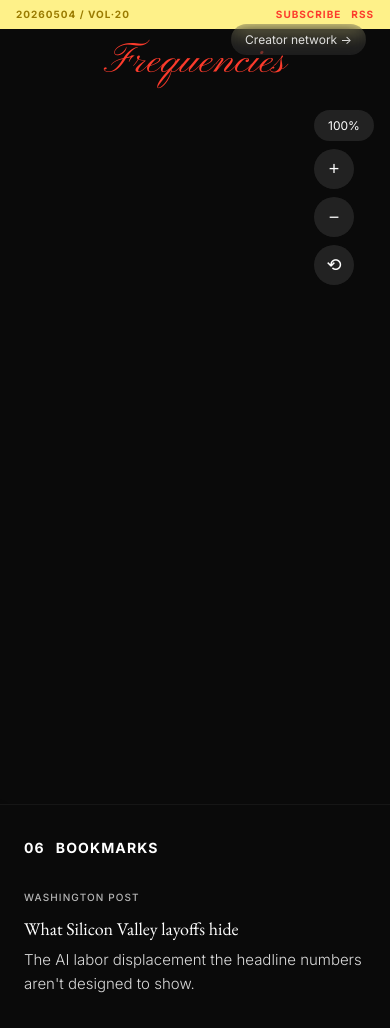
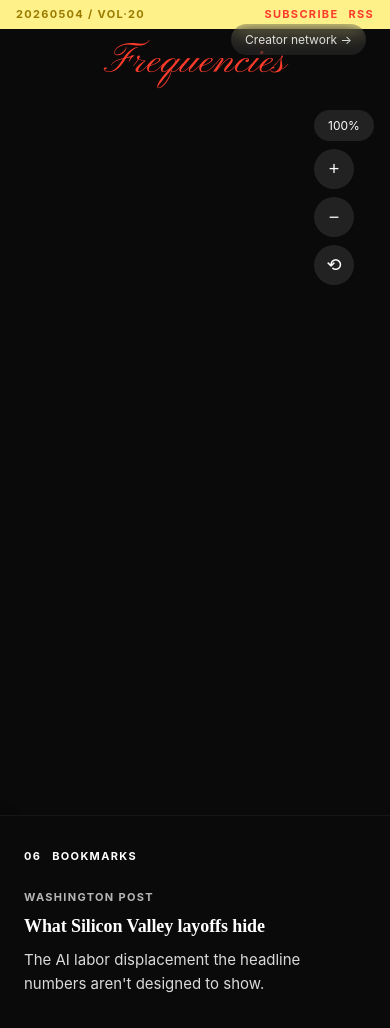
Before and after one commit to rafaca/Carpeta, a PHP site: page / in a window 390 px wide. Run offline with PHP 8.4, Linux system fonts and the light colour scheme.

Commit message:
Apply deduplicated FREQZ typography system to styles.css
Mirrors the seven text styles consolidated in Figma (Display H1–H3,
Body Callout/Standfirst/Paragraph/Eyebrow). Adds CSS custom properties
for the three font families and `.t-*` utility classes per style, then
updates existing typography rules (top bar, bookmarks heading, bookmark
title/desc/source, pull-quote) to use the new tokens.

https://claude.ai/code/session_01ScKKQkcEKoEczbFitqAzyU

```diff
--- a/styles.css
+++ b/styles.css
@@ -2,6 +2,77 @@
     margin: 0;
     padding: 0;
     box-sizing: border-box;
+}
+
+/* Typography tokens — synced with Figma styles (FREQZ) */
+:root {
+    --font-display: 'Firelli Variable', 'Times New Roman', serif;
+    --font-body: 'Questa Sans', -apple-system, BlinkMacSystemFont, 'Segoe UI', Roboto, sans-serif;
+    --font-eyebrow: 'Panel', -apple-system, BlinkMacSystemFont, 'Segoe UI', Roboto, sans-serif;
+}
+
+/* Display/H1 */
+.t-h1 {
+    font-family: var(--font-display);
+    font-weight: 400;
+    font-size: 40px;
+    line-height: 50px;
+    letter-spacing: -0.59px;
+}
+
+/* Display/H2 */
+.t-h2 {
+    font-family: var(--font-display);
+    font-weight: 400;
+    font-size: 25px;
+    line-height: 30px;
+    letter-spacing: -0.56px;
+}
+
+/* Display/H3 */
+.t-h3 {
+    font-family: var(--font-display);
+    font-weight: 400;
+    font-size: 22px;
+    line-height: 35.2px;
+    letter-spacing: -0.22px;
+}
+
+/* Body/Callout */
+.t-callout {
+    font-family: var(--font-display);
+    font-weight: 600;
+    font-size: 18px;
+    line-height: 27px;
+    letter-spacing: -0.1px;
+}
+
+/* Body/Standfirst */
+.t-standfirst {
+    font-family: var(--font-body);
+    font-weight: 500;
+    font-size: 17px;
+    line-height: 25.5px;
+    letter-spacing: 0;
+}
+
+/* Body/Paragraph */
+.t-paragraph {
+    font-family: var(--font-body);
+    font-weight: 400;
+    font-size: 15px;
+    line-height: 24px;
+    letter-spacing: 0;
+}
+
+/* Body/Eyebrow */
+.t-eyebrow {
+    font-family: var(--font-eyebrow);
+    font-weight: 700;
+    font-size: 11px;
+    line-height: 17.6px;
+    letter-spacing: 1.32px;
+    text-transform: uppercase;
 }
 
 html, body {
@@ -9,7 +80,7 @@ html, body {
     height: 100%;
     overflow: hidden;
     background: #0a0a0a;
-    font-family: 'Inter', -apple-system, BlinkMacSystemFont, 'Segoe UI', Roboto, sans-serif;
+    font-family: var(--font-body);
 }
 
 /* Site header (top bar + brand) */
@@ -33,11 +104,11 @@ html, body {
     align-items: center;
     justify-content: center;
     position: relative;
-    font-family: 'Inter', sans-serif;
+    font-family: var(--font-eyebrow);
     font-weight: 700;
-    font-size: 12px;
-    line-height: 19.2px;
-    letter-spacing: 1.44px;
+    font-size: 11px;
+    line-height: 17.6px;
+    letter-spacing: 1.32px;
     text-transform: uppercase;
 }
 
@@ -96,11 +167,11 @@ html, body {
     max-width: 700px;
     margin: 0 auto 56px;
     padding: 0 24px;
-    font-family: 'Inter', sans-serif;
+    font-family: var(--font-eyebrow);
     font-weight: 700;
-    font-size: 14px;
-    line-height: 22.4px;
-    letter-spacing: 1.12px;
+    font-size: 11px;
+    line-height: 17.6px;
+    letter-spacing: 1.32px;
     text-transform: uppercase;
     display: flex;
     gap: 11px;
@@ -118,28 +189,29 @@ html, body {
 }
 
 .bookmark__source {
-    font-family: 'Inter', sans-serif;
-    font-weight: 500;
-    font-size: 10px;
-    line-height: 28.4px;
-    letter-spacing: 1.12px;
+    font-family: var(--font-eyebrow);
+    font-weight: 700;
+    font-size: 11px;
+    line-height: 17.6px;
+    letter-spacing: 1.32px;
     text-transform: uppercase;
     color: rgba(255, 255, 255, 0.7);
     margin-bottom: 6px;
 }
 
 .bookmark__title {
-    font-family: 'EB Garamond', Georgia, serif;
-    font-weight: 400;
+    font-family: var(--font-display);
+    font-weight: 600;
     font-size: 18px;
-    line-height: 22.5px;
+    line-height: 27px;
+    letter-spacing: -0.1px;
     color: #fff;
     margin-bottom: 8px;
 }
 
 .bookmark__desc {
-    font-family: 'Inter', sans-serif;
-    font-weight: 300;
+    font-family: var(--font-body);
+    font-weight: 400;
     font-size: 15px;
     line-height: 24px;
     color: rgba(255, 255, 255, 0.85);
@@ -339,18 +411,22 @@ html, body {
 }
 
 .callout__quote {
-    font-size: 24px;
-    line-height: 30px;
-    letter-spacing: -0.24px;
+    font-family: var(--font-display);
+    font-weight: 400;
+    font-size: 22px;
+    line-height: 35.2px;
+    letter-spacing: -0.22px;
     margin: 0;
 }
 
 .callout__attribution {
     display: block;
     margin-top: 10px;
-    font-size: 12px;
-    line-height: 19.2px;
-    letter-spacing: 0.12em;
+    font-family: var(--font-eyebrow);
+    font-weight: 700;
+    font-size: 11px;
+    line-height: 17.6px;
+    letter-spacing: 1.32px;
     text-transform: uppercase;
     color: #101733;
 }
@@ -385,8 +461,6 @@ html, body {
     .top-bar {
         justify-content: space-between;
         padding: 0 16px;
-        font-size: 10px;
-        letter-spacing: 1px;
     }
 
     .top-bar__issue {
```
